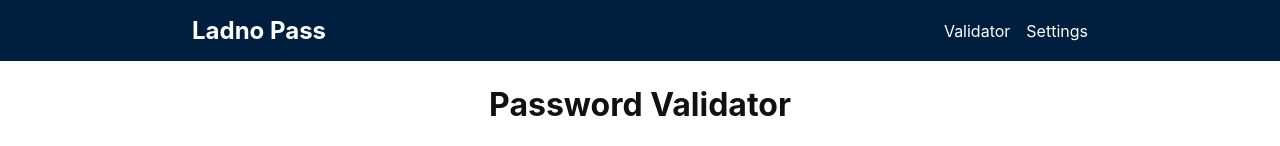
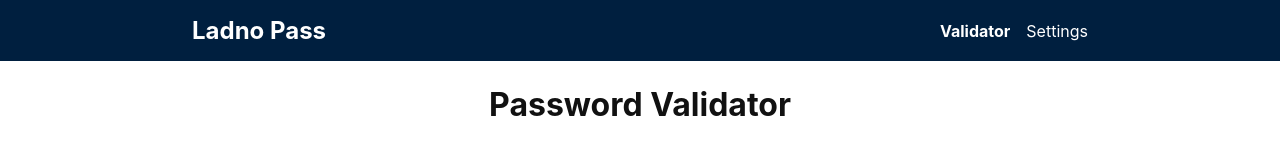
Before and after one commit to jacobpa/password-validator, a Vue app: page / in a window 1280 px wide. Shown: the top 146 px of the page. Built offline with nearby package versions, Linux system fonts and the light colour scheme.

Commit message:
Acitve page is bold in navigation

```diff
--- a/src/components/Navigation.vue
+++ b/src/components/Navigation.vue
@@ -40,6 +40,10 @@ nav {
         &:last-of-type {
           margin-right: 0;
         }
+
+        &.router-link-exact-active {
+          font-weight: bold;
+        }
       }
     }
 
```
